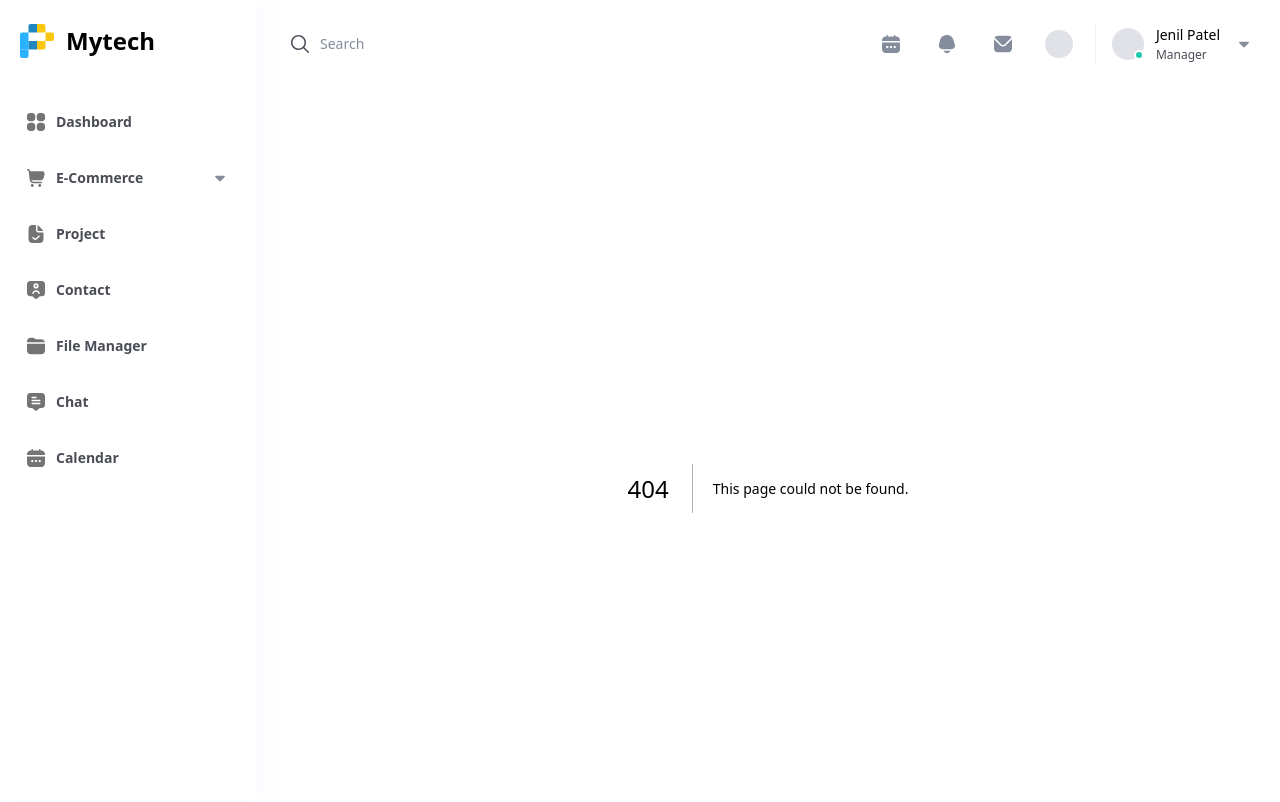
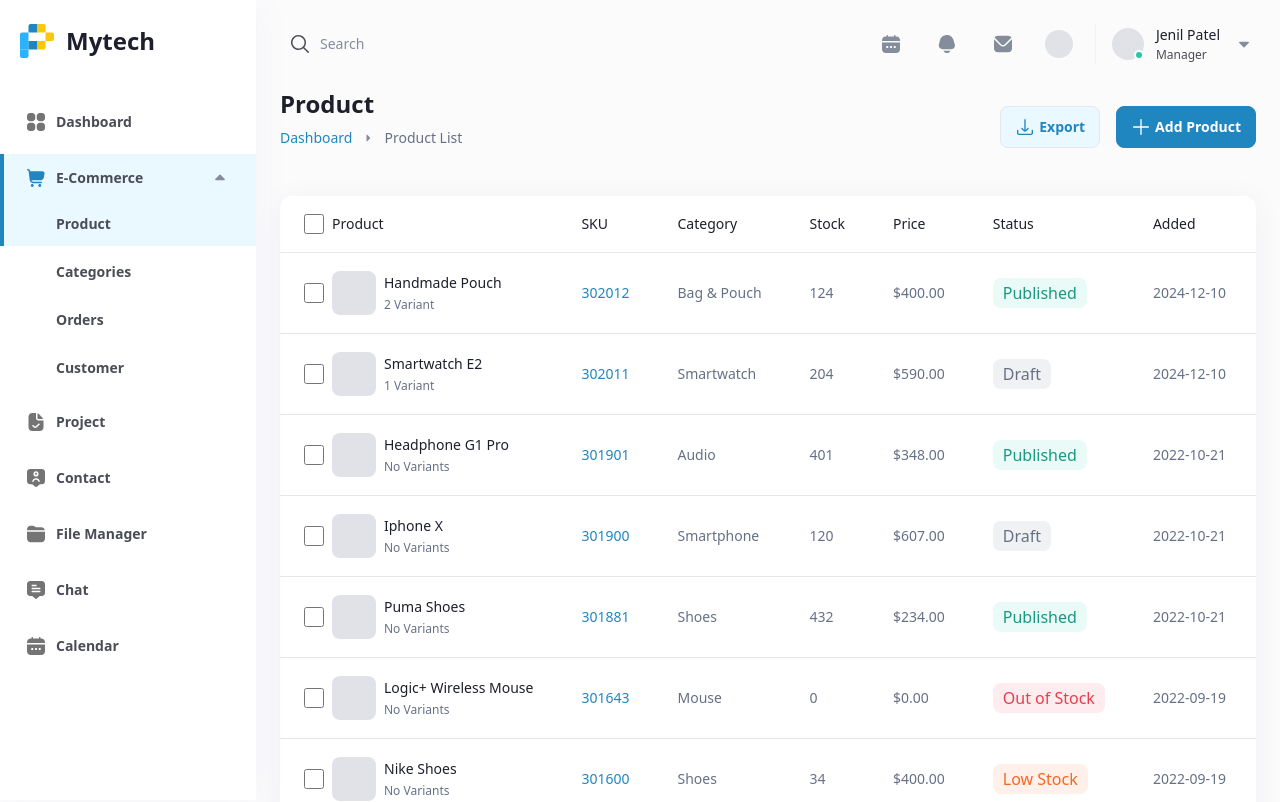
Before and after one commit to SisodiyaAakash/mytech, a Next.js app: page /products in a window 1280 px wide. Before the commit this address had no page. Shown: the top 802 px of the page. Built offline with nearby package versions, Linux system fonts and the light colour scheme.

Commit message:
Added the missing details in the product listing page and developed the edit page heading area

```diff
--- a/app/globals.css
+++ b/app/globals.css
@@ -141,7 +141,7 @@ body {
     @apply font-sans;
   }
   button {
-    @apply text-sm font-sans font-semibold flex items-center gap-1 rounded-lg px-[14px] py-[10px];
+    @apply text-sm font-sans font-semibold flex items-center gap-1 rounded-lg px-[14px] py-[10px] border;
   }
 }
 
--- /dev/null
+++ b/app/products/edit/page.js
@@ -0,0 +1,67 @@
+"use client";
+
+import Image from "next/image";
+import Head from "next/head";
+import { useRouter } from "next/navigation";
+
+export default function EditProduct() {
+  const router = useRouter();
+
+  return (
+    <>
+      <Head>
+        <title>Product Name</title>
+        <meta name="description" content="Product Name" />
+      </Head>
+      <div className="detail-page px-6">
+        {/* Heading Area */}
+        <div className="heading-area flex flex-wrap justify-between items-end gap-4">
+          <div>
+            <h1 className="text-2xl font-semibold mb-2">Product</h1>
+            <nav className="breadcrumb text-sm font-medium flex items-center gap-2">
+              <a href="/">Dashboard</a>
+              <Image
+                src="/icons/dropdown.svg"
+                className="-rotate-90"
+                alt=">"
+                width={16}
+                height={16}
+              />
+              <a href="/products">Product List</a>
+              <Image
+                src="/icons/dropdown.svg"
+                className="-rotate-90"
+                alt=">"
+                width={16}
+                height={16}
+              />
+              <span className="text-[#667085]">Edit Product</span>
+            </nav>
+          </div>
+          <div className="flex gap-4">
+            <button className="group export-btn bg-transparent border- hover:bg-[#858D9D] text-[#858D9D] border-[#858D9D] hover:text-white duration-500">
+              <Image
+                src="/icons/close.svg"
+                className="group-hover:brightness-[1000] duration-300"
+                alt="Download Icon"
+                width={20}
+                height={20}
+              />
+              Cancel
+            </button>
+            <button className="add-product-btn bg-[#2086BF] text-white border border-[#2086BF] duration-500 opacity-65 hover:opacity-100">
+              <Image
+                src="/icons/save.svg"
+                className="brightness-[1000]"
+                alt="Plus Icon"
+                width={20}
+                height={20}
+              />
+              Save Product
+            </button>
+          </div>
+        </div>
+      </div>
+    </>
+  );
+}
--- a/app/product/page.js
+++ b/app/products/page.js
@@ -10,7 +10,7 @@ export default function Product() {
   const [categories, setCategories] = useState({});
   const [productStatus, setProductStatus] = useState({});
   const [selectedProducts, setSelectedProducts] = useState(new Set());
-  const [viewProduct, setViewProduct] = useState(null); // New state for the modal
+  const [viewProduct, setViewProduct] = useState(null);
   const router = useRouter();
 
   useEffect(() => {
@@ -165,7 +165,7 @@ export default function Product() {
               Export
             </button>
             <button
-              className="group add-product-btn bg-[#2086BF] hover:bg-transparent text-white hover:text-[#2086BF] border border-[#2086BF] duration-500"
+              className="group add-product-btn bg-[#2086BF] hover:bg-transparent text-white hover:text-[#2086BF] border-[#2086BF] duration-500"
               onClick={handleAddProduct}
             >
               <Image
@@ -205,21 +205,38 @@ export default function Product() {
           <table className="w-full text-left border-collapse min-w-[600px]">
             <thead>
               <tr className="bg-white">
-                <th className="p-3 border-b">
+                <th className="px-6 py-[18px] border-b text-nowrap text-sm font-medium text-[#1D1F2C]">
+                  <div className="flex items-center gap-2">
                     <input
+                      className="min-w-4 w-4 h-4 lg:min-w-5 lg:w-5 lg:h-5 rounded-md border-2 border-[#858D9D] outline-0"
                       type="checkbox"
                       checked={selectedProducts.size === products.length}
                       onChange={handleSelectAll}
                     />
+                    Product
+                  </div>
                 </th>
-                <th className="p-3 border-b">Product</th>
-                <th className="p-3 border-b">SKU</th>
-                <th className="p-3 border-b">Category</th>
-                <th className="p-3 border-b">Stock</th>
-                <th className="p-3 border-b">Price</th>
-                <th className="p-3 border-b">Status</th>
-                <th className="p-3 border-b">Added</th>
-                <th className="p-3 border-b text-right">Action</th>
+                <th className="px-6 py-[18px] border-b text-nowrap text-sm font-medium text-[#1D1F2C]">
+                  SKU
+                </th>
+                <th className="px-6 py-[18px] border-b text-nowrap text-sm font-medium text-[#1D1F2C]">
+                  Category
+                </th>
+                <th className="px-6 py-[18px] border-b text-nowrap text-sm font-medium text-[#1D1F2C]">
+                  Stock
+                </th>
+                <th className="px-6 py-[18px] border-b text-nowrap text-sm font-medium text-[#1D1F2C]">
+                  Price
+                </th>
+                <th className="px-6 py-[18px] border-b text-nowrap text-sm font-medium text-[#1D1F2C]">
+                  Status
+                </th>
+                <th className="px-6 py-[18px] border-b text-nowrap text-sm font-medium text-[#1D1F2C]">
+                  Added
+                </th>
+                <th className="px-6 py-[18px] border-b text-nowrap text-sm font-medium text-[#1D1F2C] text-right">
+                  Action
+                </th>
               </tr>
             </thead>
             <tbody>
@@ -232,59 +249,106 @@ export default function Product() {
                       : "hover:bg-[#F9F9FC]"
                   }`}
                 >
-                  <td className="p-3 border-b">
+                  <td className="px-6 py-[18px] border-b text-nowrap text-sm font-medium text-[#1D1F2C]">
+                    <div className="flex items-center gap-2">
                       <input
+                        className="min-w-4 w-4 h-4 lg:min-w-5 lg:w-5 lg:h-5 rounded-md border-2 border-[#858D9D] outline-0"
                         type="checkbox"
                         checked={selectedProducts.has(product.id)}
                         onChange={() => handleProductSelection(product.id)}
                       />
+                      {product.media?.[0] ? (
+                        <img
+                          src={product.media?.[0]}
+                          alt={product.name}
+                          className="object-cover min-w-8 w-8 h-8 lg:min-w-11 lg:w-11 lg:h-11 rounded-lg"
+                        />
+                      ) : (
+                        <div className="min-w-8 w-8 h-8 lg:min-w-11 lg:w-11 lg:h-11 rounded-lg bg-[#E0E2E7]"></div>
+                      )}
+                      <div className="flex flex-col gap-1">
+                        {product.name}
+                        <span className="text-xs font-normal text-[#667085]">
+                          {product.variations?.length > 0
+                            ? `${product.variations.length} ${
+                                product.variations.length
+                                  ? "Variant"
+                                  : "Variants"
+                              }`
+                            : "No Variants"}
+                        </span>
+                      </div>
+                    </div>
                   </td>
-                  <td className="p-3 border-b">{product.name}</td>
-                  <td className="p-3 border-b">{product.details.sku}</td>
-                  <td className="p-3 border-b">
+                  <td className="px-6 py-[18px] border-b text-nowrap text-sm font-medium text-[#2086BF]">
+                    {product.details.sku}
+                  </td>
+                  <td className="px-6 py-[18px] border-b text-nowrap text-sm font-medium text-[#667085]">
                     {categories[product.categoryId]?.name}
                   </td>
-                  <td className="p-3 border-b">{product.details.quantity}</td>
-                  <td className="p-3 border-b">
+                  <td className="px-6 py-[18px] border-b text-nowrap text-sm font-medium text-[#667085]">
+                    {product.details.quantity}
+                  </td>
+                  <td className="px-6 py-[18px] border-b text-nowrap text-sm font-medium text-[#667085]">
                     ${product.details.basePrice.toFixed(2)}
                   </td>
-                  <td className="p-3 border-b">
+                  <td className="px-6 py-[18px] border-b text-nowrap">
+                    <span
+                      className={`px-[10px] py-1 rounded-lg ${
+                        productStatus[product.details.statusId]?.name ===
+                        "Published"
+                          ? "bg-[#E9FAF7] text-[#1A9882]"
+                          : productStatus[product.details.statusId]?.name ===
+                            "Draft"
+                          ? "bg-[#F0F1F3] text-[#667085]"
+                          : productStatus[product.details.statusId]?.name ===
+                            "Low Stock"
+                          ? "bg-[#FFF0EA] text-[#F86624]"
+                          : productStatus[product.details.statusId]?.name ===
+                            "Out of Stock"
+                          ? "bg-[#FEECEE] text-[#EB3D4D]"
+                          : "bg-black text-white"
+                      }`}
+                    >
                       {productStatus[product.details.statusId]?.name}
+                    </span>
                   </td>
-                  <td className="p-3 border-b">{product.details.addedDate}</td>
-                  <td className="p-3 border-b">
+                  <td className="px-6 py-[18px] border-b text-nowrap text-sm font-medium text-[#667085]">
+                    {product.details.addedDate}
+                  </td>
+                  <td className="px-6 py-[18px] border-b text-nowrap">
                     <div className="flex justify-end gap-2">
                       <button
-                        className="group p-0"
+                        className="group p-0 border-0"
                         onClick={() => handleEditProduct(product.id)}
                       >
                         <Image
                           src="/icons/edit.svg"
-                          className="group-hover:brightness-0 duration-500"
+                          className="group-hover:brightness-0 duration-500 min-w-[14px] w-[14px] h-[14px] lg:min-w-4 lg:w-4 lg:h-4"
                           alt="Edit Icon"
                           width={16}
                           height={16}
                         />
                       </button>
                       <button
-                        className="group p-0"
+                        className="group p-0 border-0"
                         onClick={() => handleViewProduct(product.id)}
                       >
                         <Image
                           src="/icons/view.svg"
-                          className="group-hover:brightness-0 duration-500"
+                          className="group-hover:brightness-0 duration-500 min-w-[14px] w-[14px] h-[14px] lg:min-w-4 lg:w-4 lg:h-4"
                           alt="View Icon"
                           width={16}
                           height={16}
                         />
                       </button>
                       <button
-                        className="group p-0"
+                        className="group p-0 border-0"
                         onClick={() => handleDeleteProduct(product.id)}
                       >
                         <Image
                           src="/icons/delete.svg"
-                          className="group-hover:brightness-0 duration-500"
+                          className="group-hover:brightness-0 duration-500 min-w-[14px] w-[14px] h-[14px] lg:min-w-4 lg:w-4 lg:h-4"
                           alt="Delete Icon"
                           width={16}
                           height={16}
@@ -296,8 +360,8 @@ export default function Product() {
               ))}
             </tbody>
           </table>
-          <div className="flex justify-between items-center mt-4">
-            <span className="text-sm text-gray-600">
+          <div className="flex justify-between items-center bg-white px-6 py-[18px]">
+            <span className="text-sm font-medium text-[#667085]">
               Showing 1-{Math.min(10, products.length)} from {products.length}
             </span>
             <div className="flex gap-2">
--- a/public/json/menu.json
+++ b/public/json/menu.json
@@ -8,7 +8,7 @@
     "title": "E-Commerce",
     "icon": "/custom-icons/e-commerce.svg",
     "submenu": [
-      { "title": "Product", "path": "/product" },
+      { "title": "Product", "path": "/products" },
       { "title": "Categories", "path": "/categories" },
       { "title": "Orders", "path": "/orders" },
       { "title": "Customer", "path": "/customer" }
--- a/public/json/products.json
+++ b/public/json/products.json
@@ -24,6 +24,10 @@
         {
           "type": "Color",
           "value": "Black"
+        },
+        {
+          "type": "Color",
+          "value": "White"
         }
       ],
       "shipping": {
@@ -50,7 +54,7 @@
         },
         "taxClass": "Tax Free",
         "vatAmount": 0,
-        "statusId": "s2",
+        "statusId": "s4",
         "addedDate": "2024-12-10"
       },
       "media": ["", "", ""],
@@ -84,7 +88,7 @@
         },
         "taxClass": "Tax Free",
         "vatAmount": 0,
-        "statusId": "s3",
+        "statusId": "s1",
         "addedDate": "2022-10-21"
       },
       "media": ["", "", ""],
@@ -113,7 +117,7 @@
         },
         "taxClass": "Tax Free",
         "vatAmount": 0,
-        "statusId": "s3",
+        "statusId": "s4",
         "addedDate": "2022-10-21"
       },
       "media": ["", "", ""],
@@ -142,7 +146,7 @@
         },
         "taxClass": "Tax Free",
         "vatAmount": 0,
-        "statusId": "s3",
+        "statusId": "s1",
         "addedDate": "2022-10-21"
       },
       "media": ["", "", ""],
@@ -171,7 +175,7 @@
         },
         "taxClass": "Tax Free",
         "vatAmount": 0,
-        "statusId": "s5",
+        "statusId": "s3",
         "addedDate": "2022-09-19"
       },
       "media": ["", "", ""],
@@ -192,7 +196,7 @@
         "description": "",
         "sku": "301600",
         "barcode": "",
-        "quantity": 347,
+        "quantity": 34,
         "basePrice": 400.0,
         "discount": {
           "type": "No Discount",
@@ -200,7 +204,7 @@
         },
         "taxClass": "Tax Free",
         "vatAmount": 0,
-        "statusId": "s3",
+        "statusId": "s2",
         "addedDate": "2022-09-19"
       },
       "media": ["", "", ""],
@@ -229,7 +233,7 @@
         },
         "taxClass": "Tax Free",
         "vatAmount": 0,
-        "statusId": "s3",
+        "statusId": "s1",
         "addedDate": "2022-09-19"
       },
       "media": ["", "", ""],
@@ -258,8 +262,8 @@
         },
         "taxClass": "Tax Free",
         "vatAmount": 0,
-        "statusId": "s4",
-        "addedDate": ""
+        "statusId": "s2",
+        "addedDate": "2024-12-10"
       },
       "media": ["", "", ""],
       "variations": [],
@@ -317,11 +321,11 @@
   "productStatus": {
     "s1": {
       "id": "s1",
-      "name": "In Stock"
+      "name": "Published"
     },
     "s2": {
       "id": "s2",
-      "name": "Limited Stock"
+      "name": "Low Stock"
     },
     "s3": {
       "id": "s3",
@@ -329,11 +333,7 @@
     },
     "s4": {
       "id": "s4",
-      "name": "Discontinued"
-    },
-    "s5": {
-      "id": "s5",
-      "name": "Coming Soon"
+      "name": "Draft"
     }
   },
   "orders": [
```
Also changed, not shown: app/product/edit/page.js (deleted), public/icons/close.svg (added), public/icons/save.svg (added). Lines whose indentation alone changed are shown as unchanged.
